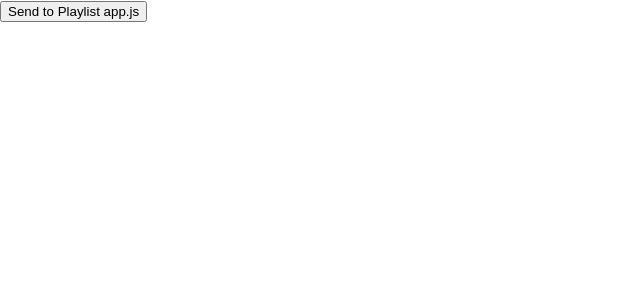
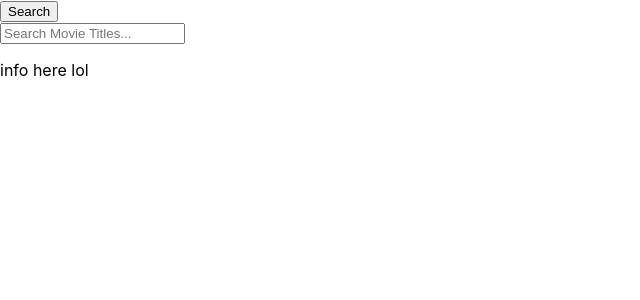
Before and after one commit to anikacave/ses-entry, a React (Create React App) app: page / in a window 1280 px wide. Shown: the top 300 px of the page, without its empty margins (0-640 px from the left). Built offline with nearby package versions, Linux system fonts and the light colour scheme.

Commit message:
basics working needs factoring out and visual fixes

```diff
--- a/src/App.js
+++ b/src/App.js
@@ -2,6 +2,7 @@ import logo from './logo.svg';
 import './App.css';
 import React, { Component } from 'react';
 import * as $ from "jquery";
+import Search from "./Search";
 
 class App extends Component {
   constructor() {
@@ -9,16 +10,17 @@ class App extends Component {
     this.state = {
       // TODO: this is hardcoded u idiot
       token: "3b3549ce",
-      s_info: {}
+      s_info: {},
+      search_bar: ""
       // search_bar: "",
     }
 
   }
-
+  // TODO: factor this out into the search class.. where it belongs
   movieReq(title) {
-    console.log("cinderella");
+    console.log(title);
     $.ajax({
-      url: "http://www.omdbapi.com/?t=cinderella&apikey=3b3549ce",
+      url: "http://www.omdbapi.com/?t=" + title + "&apikey=3b3549ce",
       type: "GET",
       success: data => {
         console.log(data);
@@ -30,9 +32,29 @@ class App extends Component {
 
   }
 
+  setSearch = (search) => {
+    console.log(search);
+    this.setState({
+      search_bar: search
+    });
+  }
+
   render() {
     return (
-      <button type="submit" onClick={() => { this.movieReq("") }}>Send to Playlist app.js</button>
+
+
+      <React.Fragment>
+        <div>
+          <button type="submit" onClick={() => { this.movieReq(this.state.search_bar) }}>Search</button>
+        </div>
+        <div className="searchBar">
+          <Search functionCallFromParent={this.setSearch.bind(this)} />
+        </div>
+        <div>
+          <p>info here lol</p>
+        </div>
+      </React.Fragment>
+
 
     )
 
--- /dev/null
+++ b/src/Search.js
@@ -0,0 +1,35 @@
+import React from "react";
+
+class Search extends React.Component {
+  constructor(props) {
+    super(props);
+    this.state = { value: "" };
+    this.props.functionCallFromParent(this.state.value);
+    this.handleChange = this.handleChange.bind(this);
+  }
+
+  handleChange(event) {
+    console.log(event.target.value);
+    event.preventDefault();
+    this.setState({ value: event.target.value });
+    this.props.functionCallFromParent(event.target.value);
+  }
+
+  handleSubmit(event) {
+    alert('Search Value' + this.state.value);
+    event.preventDefault();
+  }
+
+  render() {
+    return (
+      <form onSubmit={this.handleSubmit}>
+        {/* SEARCH */}
+        <input className="bar" type="text" placeholder="Search Movie Titles..." value={this.state.value} onChange={this.handleChange} />
+
+      </form>
+    );
+  }
+
+}
+
+export default Search;
```
